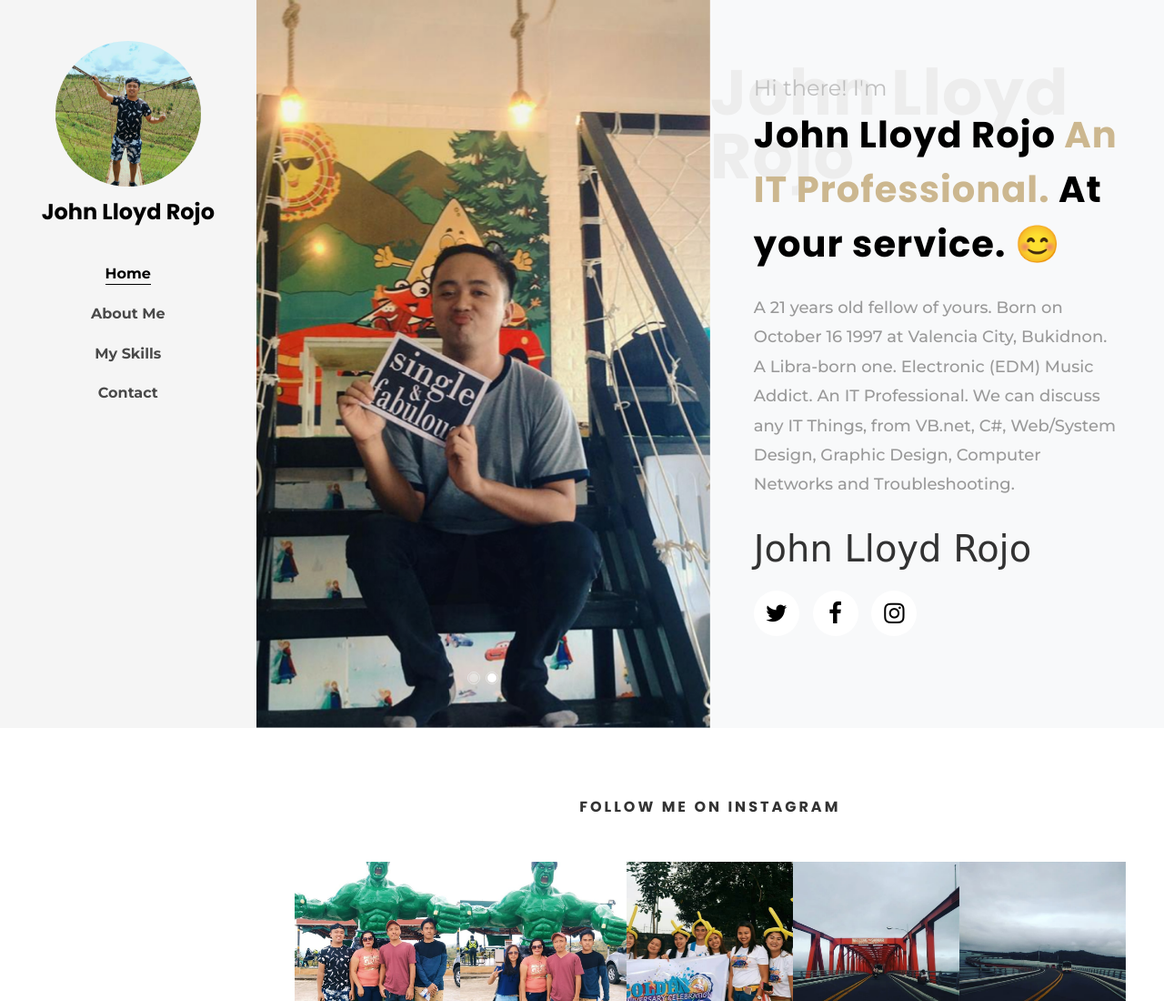
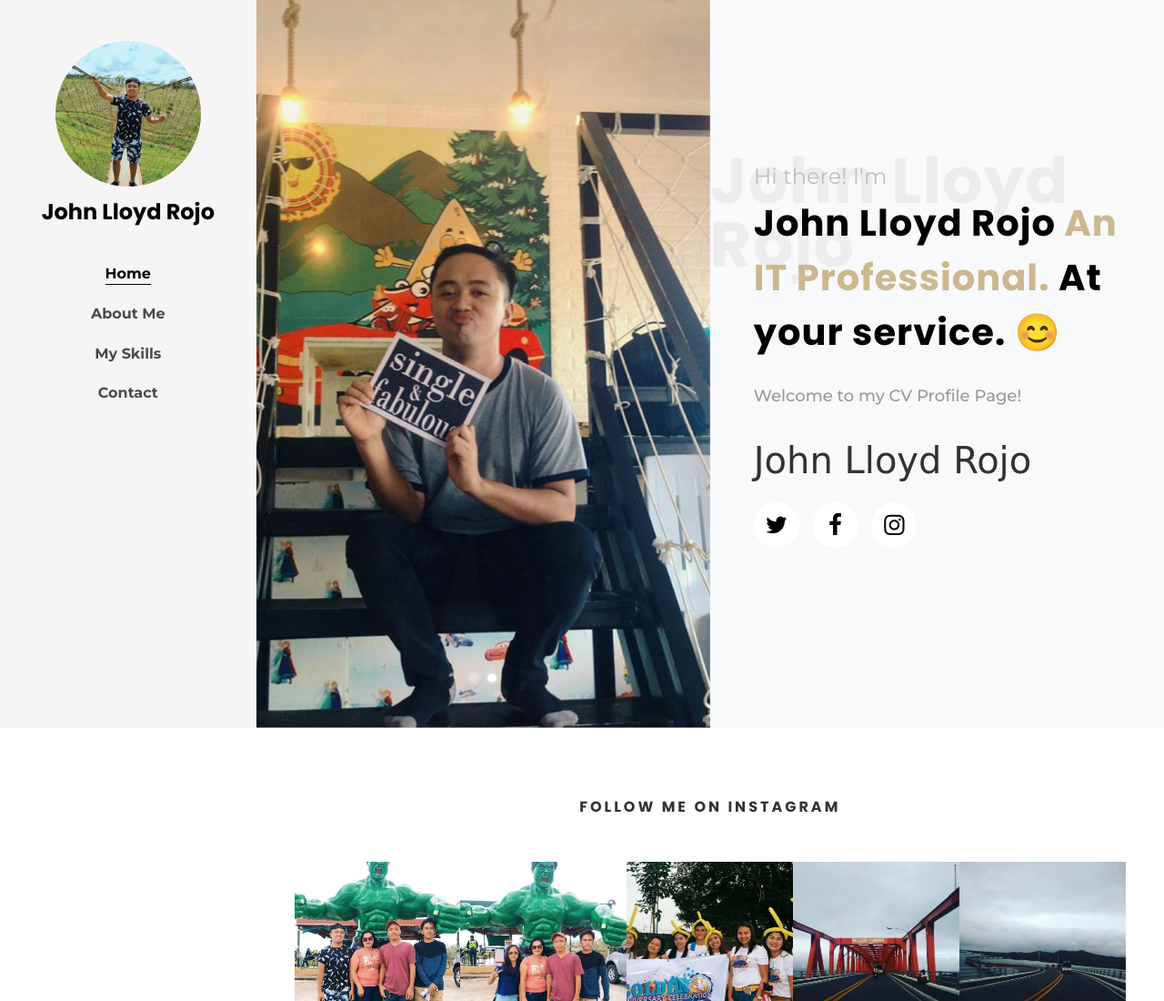
Before and after one commit to janglloydie/janglloydie.github.io, a plain HTML site: page index.html in a window 1280 px wide. Shown: the top 1100 px of the page at 91% size. Drawn offline with Linux system fonts and the light colour scheme; some packages are replaced by stand-ins of ours; no server answers; files whose address does not match are found by name; a web font is replaced by a local one.

Commit message:
Update index.html

```diff
--- a/index.html
+++ b/index.html
@@ -63,7 +63,7 @@
 								<span class="subheading">Hi there! I'm</span>
 								<h1 class="big-letter">John Lloyd Rojo</h1>
 								<h1 class="mb-4"><span>John Lloyd Rojo</span> An IT Professional. <span>At your service. 😊</span></h1>
-								<p class="mb-4">A 21 years old fellow of yours. Born on October 16 1997 at Valencia City, Bukidnon. A Libra-born one. Electronic (EDM) Music Addict. An IT Professional. We can discuss any IT Things, from VB.net, C#, Web/System Design, Graphic Design, Computer Networks and Troubleshooting. </p>
+								<p class="mb-4">Welcome to my CV Profile Page!</p>
 								<h3 class="signature h1">John Lloyd Rojo</h3>
 								<ul class="ftco-social mt-3">
 		              <li class="ftco-animate"><a href="https://twitter.com/realxthunder97"><span class="icon-twitter"></span></a></li>
```
